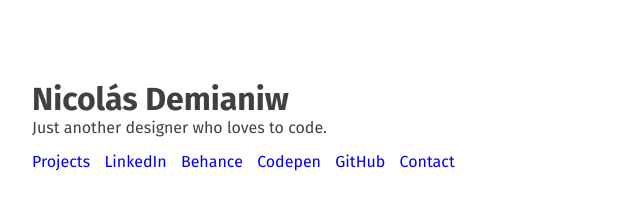
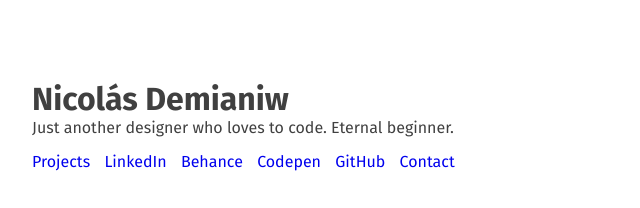
Before and after one commit to ndemia/demia.me, a plain HTML site: page index.html in a window 1280 px wide. Shown: the whole page, without its empty margins (0-640 px from the left). Drawn offline with Linux system fonts and the light colour scheme.

Commit message:
new header description

```diff
--- a/index.html
+++ b/index.html
@@ -14,7 +14,7 @@
 		<header class="bighead">
 			<section class="bighead__content">
 				<h1 class="bighead__title">Nicolás Demianiw</h1>
-				<h2 class="bighead__subtitle">Just another designer who loves to code.</h2>
+				<h2 class="bighead__subtitle">Just another designer who loves to code. Eternal beginner.</h2>
 				<ul class="footer__social">
 					<li class="social__item">
 						<a class="social__link" href="work/chat.html" target="_blank" rel=noopener rel=noreferrer>Projects
```
